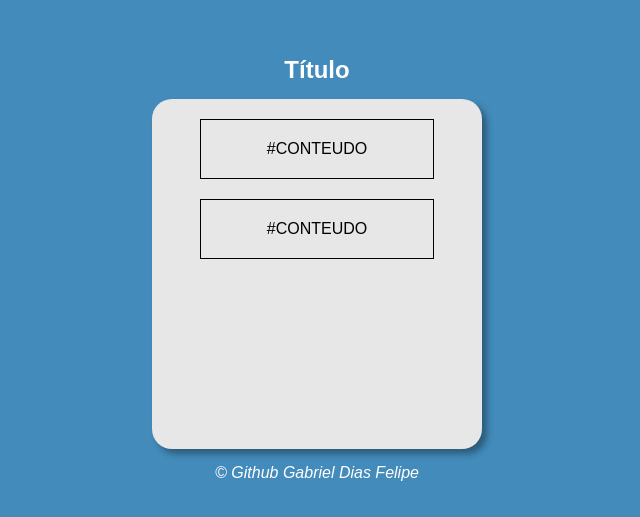
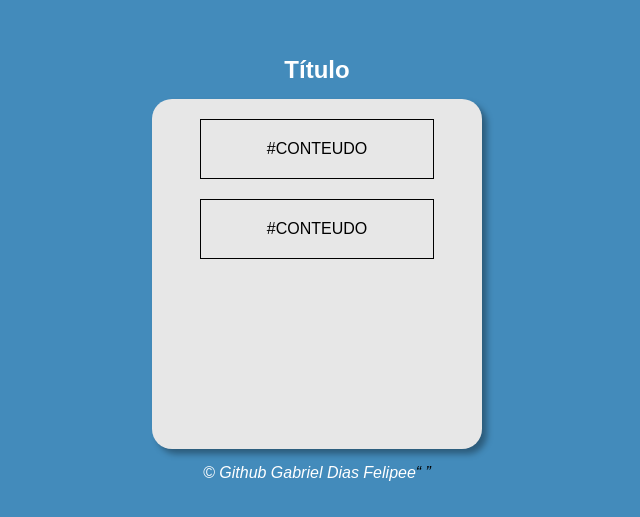
Before and after one commit to GabrielDiasFelipe/Estudos-de-Html, a plain HTML site: page Java Script/aula 12/index.html in a window 1280 px wide. Shown: the part 131-648 px from the top of the page, 323-963 px from the left. Drawn offline with Linux system fonts and the light colour scheme.

Commit message:
Update index.html

```diff
--- a/Java Script/aula 12/index.html
+++ b/Java Script/aula 12/index.html
@@ -24,7 +24,7 @@
         </section>
 
         <footer>
-            <p>&copy; Github Gabriel Dias Felipe</p>
+            <p>&copy; Github Gabriel Dias Felipee<q/p>
         </footer>
     </div>
     <script src="script.js"></script>
```
